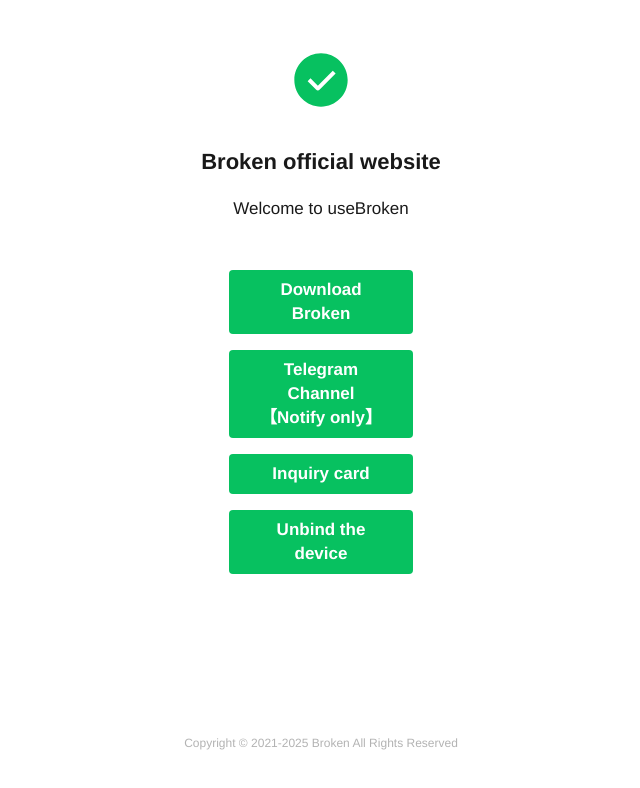
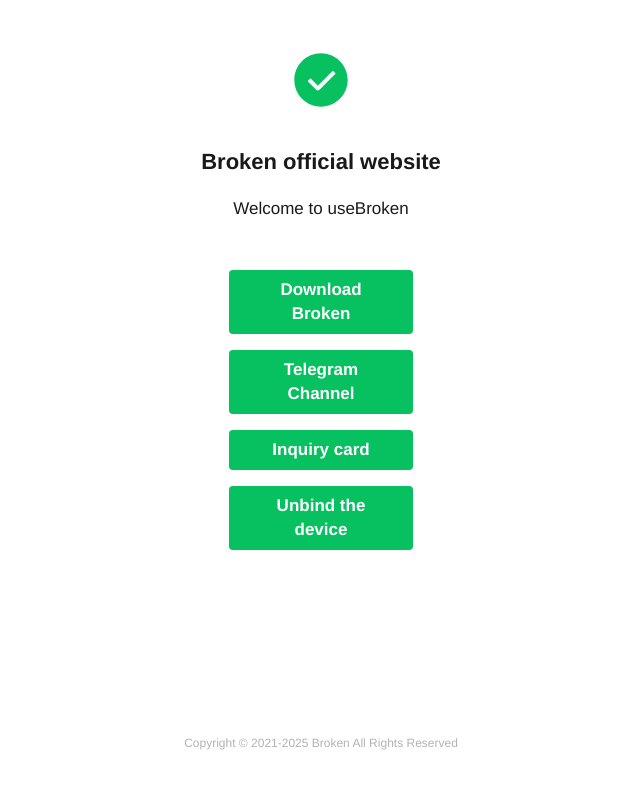
Before and after one commit to Banshi520/brokencheat, a plain HTML site: page index.html in a window 1280 px wide. Shown: the whole page, without its empty margins (319-959 px from the left). Drawn offline with nearby package versions, Linux system fonts and the light colour scheme.

Commit message:
Update index.html

```diff
--- a/index.html
+++ b/index.html
@@ -20,7 +20,7 @@
      <p class="weui-btn-area"> </p>
      <a href="https://wwri.lanzouy.com/b02ihk8yf" class="url weui-btn weui-btn_primary" style="color: #fff;">Download Broken</a>
 
-    <a href="https://wwri.lanzouy.com/b02ihk8yf" class="url weui-btn weui-btn_primary" style="color: #fff;">Telegram Channel 【Notify only】</a>
+    <a href="https://wwri.lanzouy.com/b02ihk8yf" class="url weui-btn weui-btn_primary" style="color: #fff;">Telegram Channel</a>
     <a href="http://llua.cn/?mod=inspect&id=48115" class="url weui-btn weui-btn_primary" style="color: #fff;">Inquiry card</a>
     <a href="http://llua.cn/?mod=dismissset&id=48115" class="url weui-btn weui-btn_primary" style="color: #fff;">Unbind the device</a>
     </div>
```
